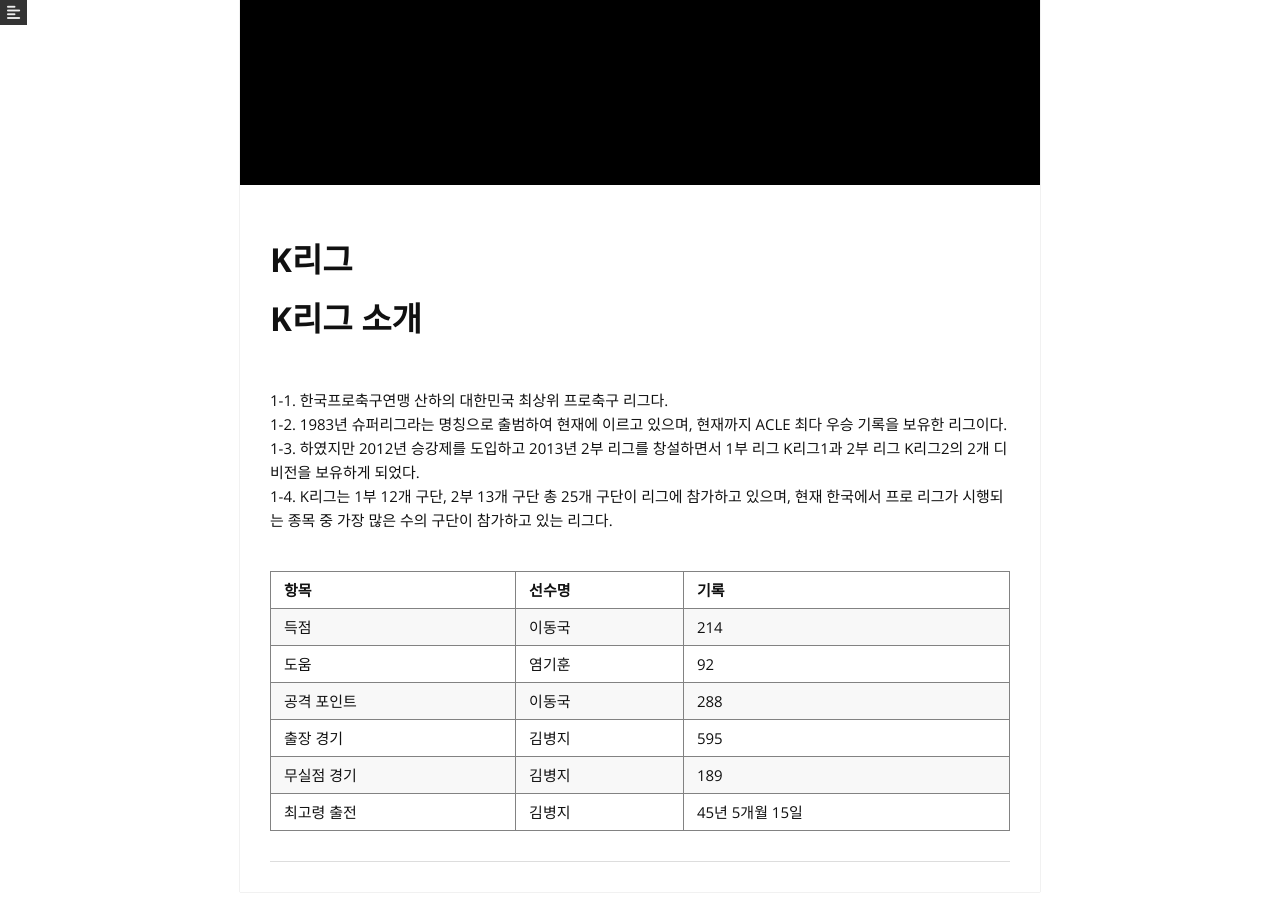
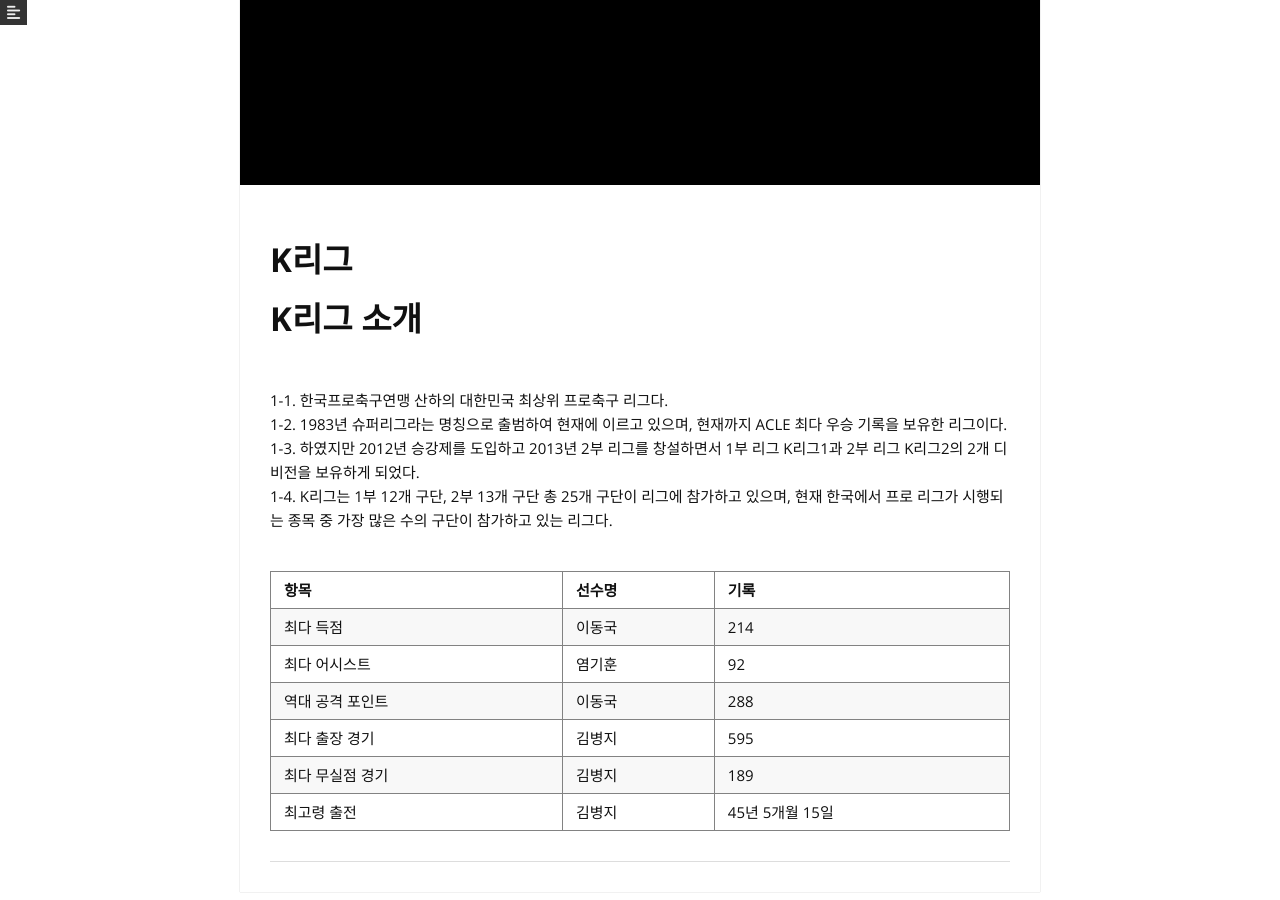
Before and after one commit to qkfmq/qkfmq.github.io, a Jekyll site: the page built from _posts/2016-06-15-who-is-karna.markdown, in a window 1280 px wide and 900 px high, scrolled down 744 px. Built offline with Jekyll 4.4.1, drawn with Linux system fonts in a browser that asks for light colours; nearby versions of some CDN libraries.

Commit message:
금요일 3:20

```diff
--- a/_posts/2016-06-15-who-is-karna.markdown
+++ b/_posts/2016-06-15-who-is-karna.markdown
@@ -25,27 +25,27 @@
     <th>기록</th>
   </tr>
   <tr>
-    <td>득점</td>
+    <td>최다 득점</td>
     <td>이동국</td>
     <td>214</td>
   </tr>
   <tr>
-    <td>도움</td>
+    <td>최다 어시스트</td>
     <td>염기훈</td>
     <td>92</td>
   </tr>
 <tr>
-  <td>공격 포인트</td>
+  <td>역대 공격 포인트</td>
     <td>이동국</td>
     <td>288</td>
   </tr>
   <tr>
-    <td>출장 경기</td>
+    <td>최다 출장 경기</td>
     <td>김병지</td>
     <td>595</td>
   </tr>
   <tr>
-    <td>무실점 경기</td>
+    <td>최다 무실점 경기</td>
     <td>김병지</td>
     <td>189</td>
 </tr>
```
